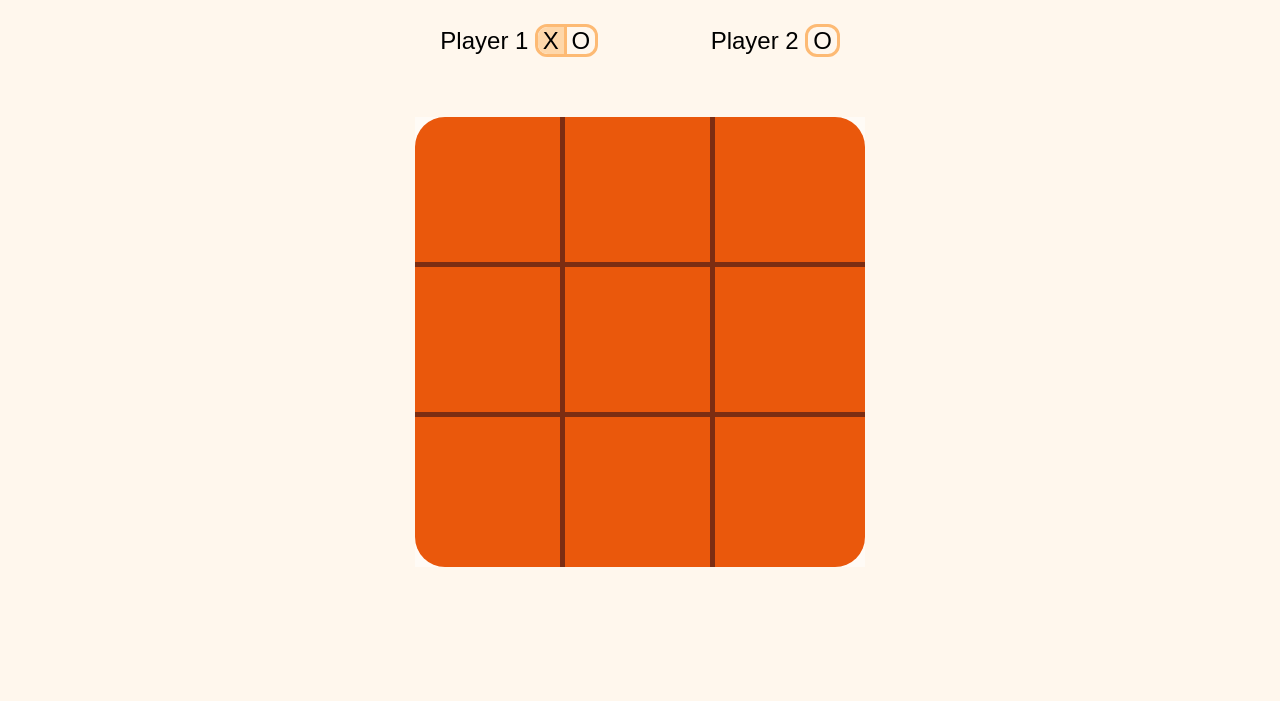
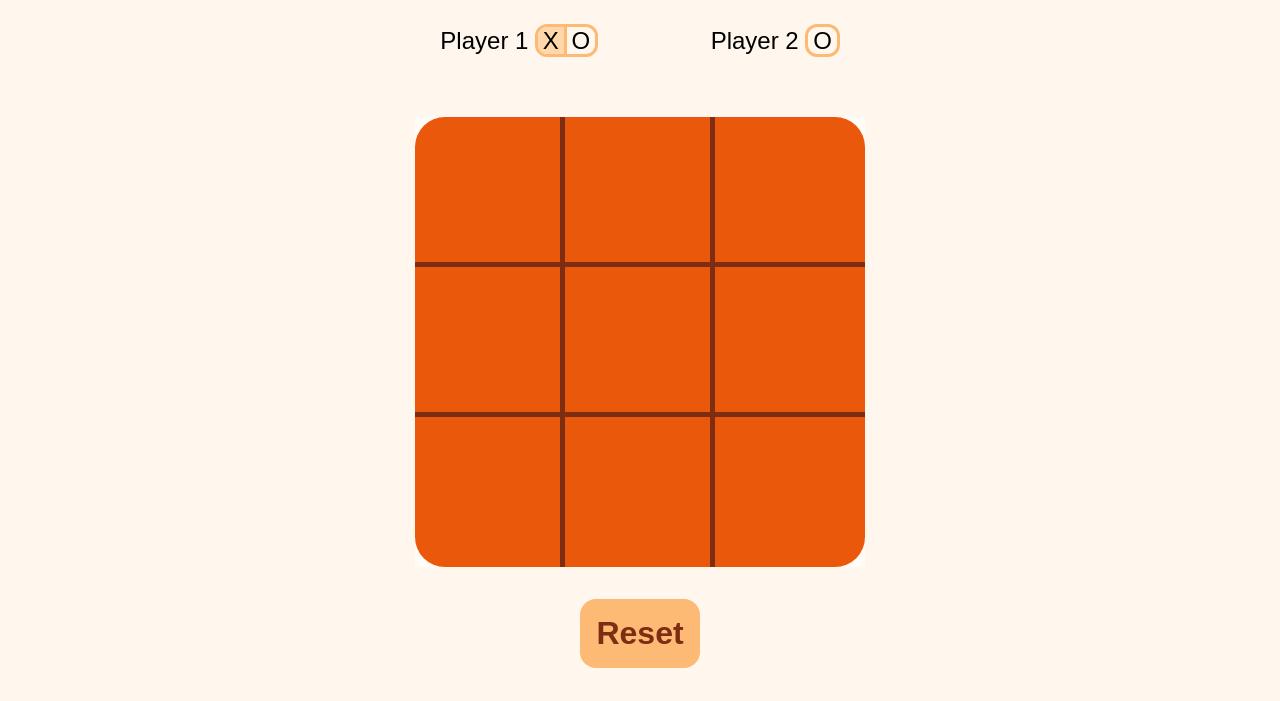
Before and after one commit to LeonsChub/TicTacToe, a plain HTML site: page index.html in a window 1280 px wide. Shown: the part 99-800 px from the top of the page. Drawn offline with Linux system fonts and the light colour scheme.

Commit message:
added reset button

```diff
--- a/index.html
+++ b/index.html
@@ -30,6 +30,10 @@
             <div class="cell" index = "7"></div>
             <div class="cell" index = "8"></div>
         </div>
+
+        <div class="btn-wrap">
+            <button class="reset btn">Reset</button>
+        </div>
     </section>
 </body>
 </html>
--- a/script.js
+++ b/script.js
@@ -139,7 +139,7 @@ pageCells.forEach( cell => {
 
         if(status === "win" || status === "draw"){
 
-            GameBoard.resetBoard();
+            GameBoard.resetBoard(document);
         }
         flowControl.sideChange();
 
@@ -162,3 +162,11 @@ document.querySelector(".first-player span").addEventListener("click",()=>{
         player2pick.textContent = "X";
     }
 });
+
+document.querySelector(".reset").addEventListener('click', ()=>{
+    flowControl.reset();
+
+    GameBoard.resetBoard();
+    GameBoard.renderBoard(document);
+
+});
--- a/style.css
+++ b/style.css
@@ -173,3 +173,26 @@ span > i:last-child{
 .second-player > span{
     padding-inline: 0.2em;
 }
+
+.btn-wrap{
+    margin: 32px;
+    display: flex;
+    justify-content: center;
+}
+
+.btn{
+    font-size: 2em;
+    font-weight: 600;
+
+    padding: 0.5em;
+
+    border: none;
+    background-color: var(--orange-300);
+    color: var(--orange-900);
+
+    border-radius: 0.5em;
+}
+
+.btn:hover{
+    background-color: #fed7aa;
+}
```
